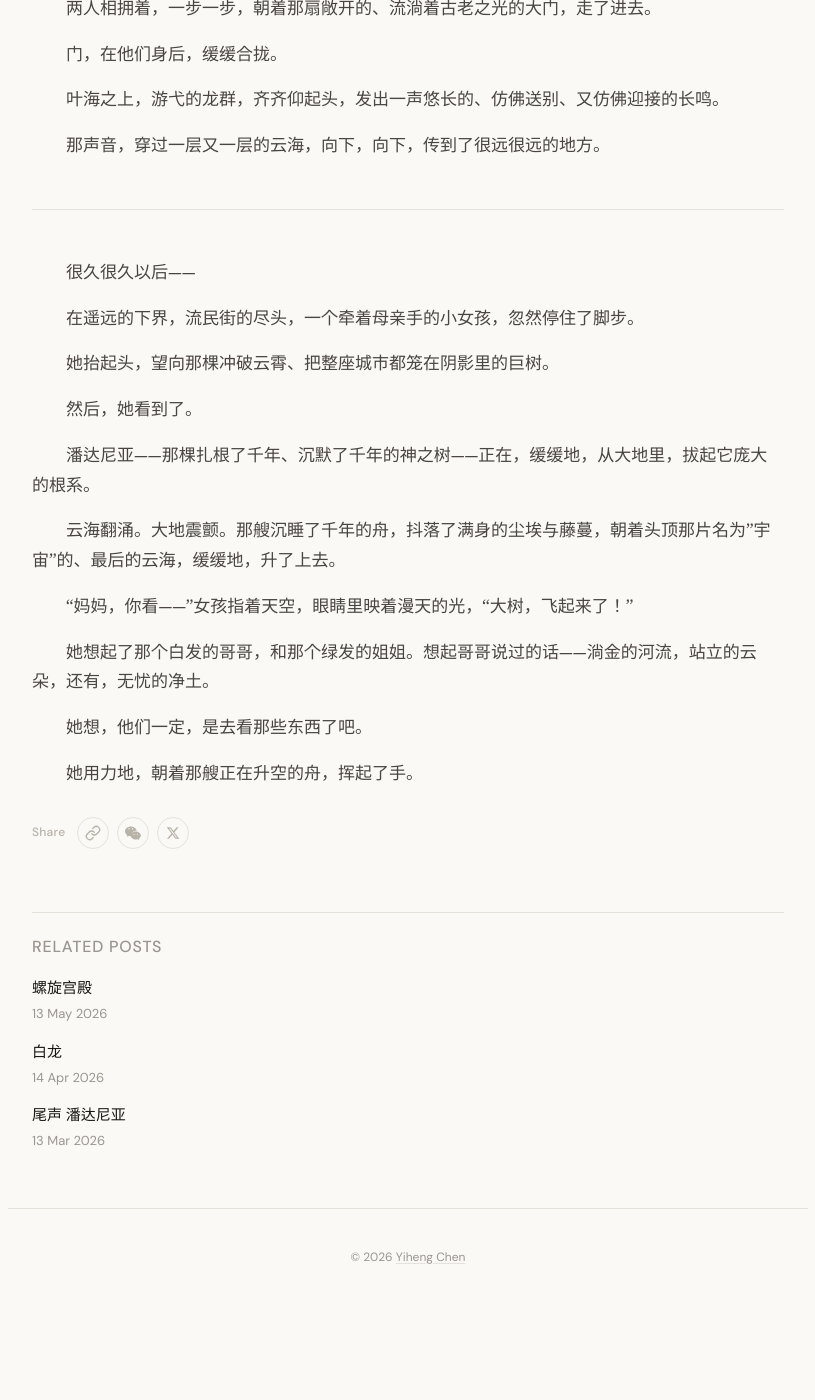
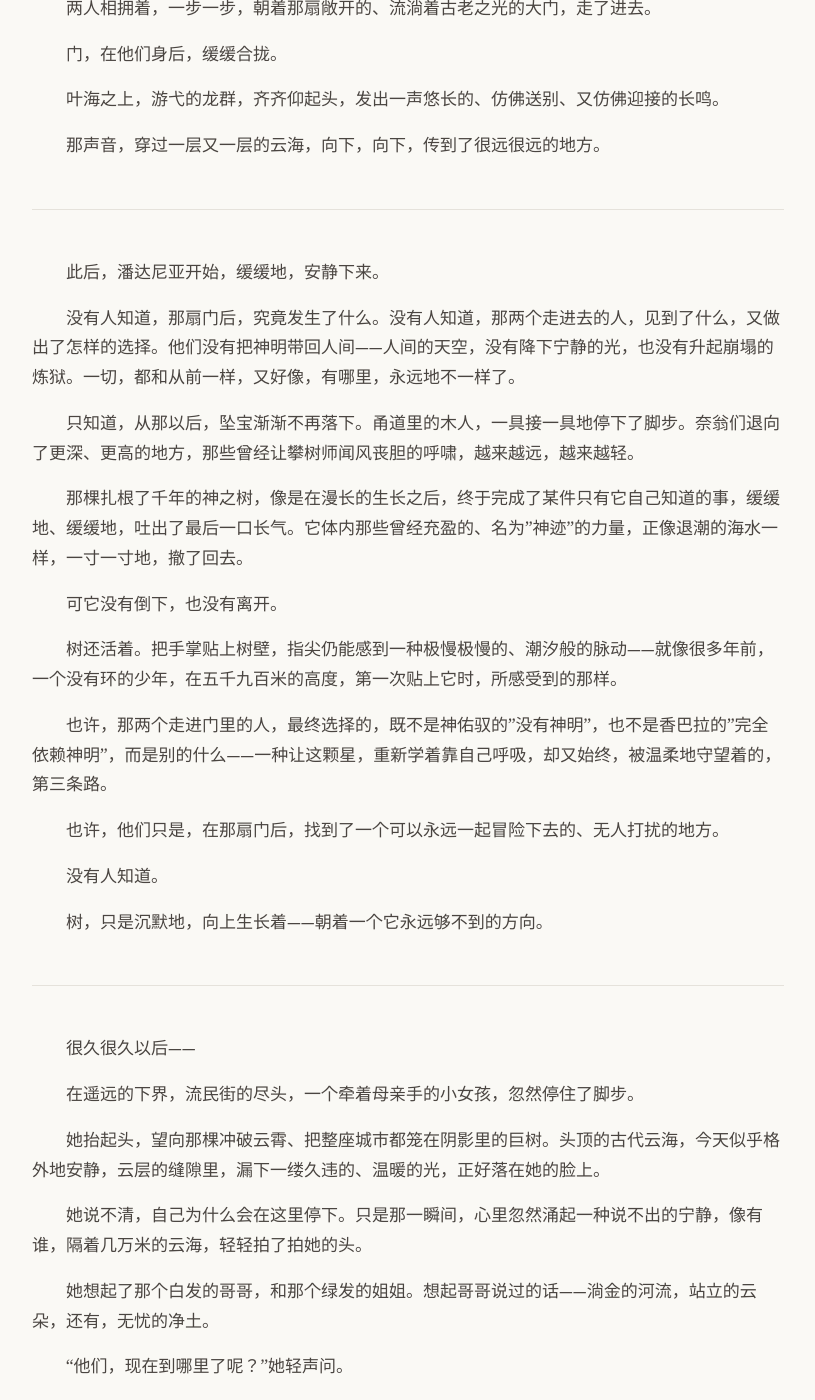
Before and after one commit to yihenc/yihenc.github.io, a Jekyll site: the page built from _posts/2026-03-12-云海.md, in a window 1280 px wide and 1400 px high, scrolled down 8340 px. Shown: the whole window, without its empty margins (232-1047 px from the left). Built offline with Jekyll 4.4.1, drawn with Linux system fonts in a browser that asks for light colours; nearby versions of some CDN libraries; before the commit the page ends 9641 px from its top, so only the background shows below that; some of the changed text lies outside the part shown.

Commit message:
edit(云海): 结局与《尾声》一致化——不写巨树升空
《尾声》为已完成的杰作，明确写巨树仍矗立、无人登顶、力量退去归于
沉寂。原提纲'潘达尼亚发射升空'与之直接冲突。裁决以成稿《尾声》为准：
改写终章收束为神迹之力退潮、巨树归静但仍活着、暗示第三条路，
无缝接入《尾声》'坠宝不再落下了'。冲突登记#10同步记入CLAUDE.md。

Co-Authored-By: Claude Opus 4.8 (1M context) <noreply@anthropic.com>

```diff
--- a/_posts/2026-03-12-云海.md
+++ b/_posts/2026-03-12-云海.md
@@ -283,22 +283,48 @@ date: 2026-03-12 00:00 +0000
 -----
 
 
+此后，潘达尼亚开始，缓缓地，安静下来。
+
+没有人知道，那扇门后，究竟发生了什么。没有人知道，那两个走进去的人，见到了什么，又做出了怎样的选择。他们没有把神明带回人间——人间的天空，没有降下宁静的光，也没有升起崩塌的炼狱。一切，都和从前一样，又好像，有哪里，永远地不一样了。
+
+只知道，从那以后，坠宝渐渐不再落下。甬道里的木人，一具接一具地停下了脚步。奈翁们退向了更深、更高的地方，那些曾经让攀树师闻风丧胆的呼啸，越来越远，越来越轻。
+
+那棵扎根了千年的神之树，像是在漫长的生长之后，终于完成了某件只有它自己知道的事，缓缓地、缓缓地，吐出了最后一口长气。它体内那些曾经充盈的、名为"神迹"的力量，正像退潮的海水一样，一寸一寸地，撤了回去。
+
+可它没有倒下，也没有离开。
+
+树还活着。把手掌贴上树壁，指尖仍能感到一种极慢极慢的、潮汐般的脉动——就像很多年前，一个没有环的少年，在五千九百米的高度，第一次贴上它时，所感受到的那样。
+
+也许，那两个走进门里的人，最终选择的，既不是神佑驭的"没有神明"，也不是香巴拉的"完全依赖神明"，而是别的什么——一种让这颗星，重新学着靠自己呼吸，却又始终，被温柔地守望着的，第三条路。
+
+也许，他们只是，在那扇门后，找到了一个可以永远一起冒险下去的、无人打扰的地方。
+
+没有人知道。
+
+树，只是沉默地，向上生长着——朝着一个它永远够不到的方向。
+
+
+-----
+
+
 很久很久以后——
 
 在遥远的下界，流民街的尽头，一个牵着母亲手的小女孩，忽然停住了脚步。
 
-她抬起头，望向那棵冲破云霄、把整座城市都笼在阴影里的巨树。
+她抬起头，望向那棵冲破云霄、把整座城市都笼在阴影里的巨树。头顶的古代云海，今天似乎格外地安静，云层的缝隙里，漏下一缕久违的、温暖的光，正好落在她的脸上。
 
-然后，她看到了。
-
-潘达尼亚——那棵扎根了千年、沉默了千年的神之树——正在，缓缓地，从大地里，拔起它庞大的根系。
-
-云海翻涌。大地震颤。那艘沉睡了千年的舟，抖落了满身的尘埃与藤蔓，朝着头顶那片名为"宇宙"的、最后的云海，缓缓地，升了上去。
-
-“妈妈，你看——”女孩指着天空，眼睛里映着漫天的光，“大树，飞起来了！”
+她说不清，自己为什么会在这里停下。只是那一瞬间，心里忽然涌起一种说不出的宁静，像有谁，隔着几万米的云海，轻轻拍了拍她的头。
 
 她想起了那个白发的哥哥，和那个绿发的姐姐。想起哥哥说过的话——淌金的河流，站立的云朵，还有，无忧的净土。
 
-她想，他们一定，是去看那些东西了吧。
+“他们，现在到哪里了呢？”她轻声问。
 
-她用力地，朝着那艘正在升空的舟，挥起了手。
+母亲顺着她的目光望上去，望着那片深不见底的云海，温柔地笑了笑。
+
+“大概，是到了一个，很高很高的地方吧。”
+
+女孩似懂非懂地点点头。她最后望了一眼那棵沉默的、向上生长的神之树，然后，用力地，朝着云海的方向，挥了挥手。
+
+像是道别。
+
+又像是，约定。
```
Also changed, not shown: _posts/CLAUDE.md (+1 -0 lines).
